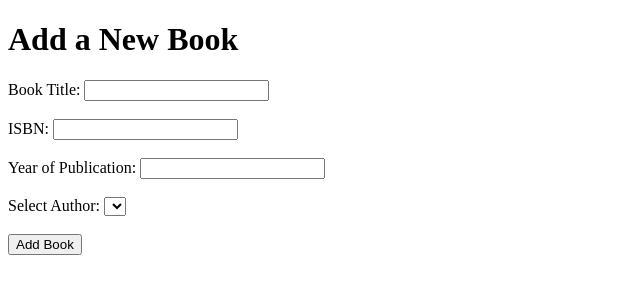
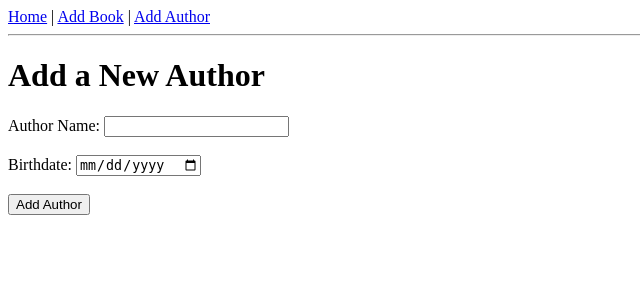
Before and after one commit to ChristianMatuszak/book-alchemy, a Flask app: page /add_author in a window 1280 px wide. Shown: the top 300 px of the page, without its empty margins (0-640 px from the left). Run offline with Flask 3, Linux system fonts and the light colour scheme; lists and menus that the app fills with data are empty.

Commit message:
fix: fixed Code based on feedback
- Added isbn and publication_year validation
- Added test for the validations

- Updated home.html, add_book.html and add_author.html
    - Added Navbar to them
    - Updated home.html to use a grid instead of a list

- Updated app.py
    - Added the validation functions
    - Added logging instead of print
    - Updated functions to work with the validation
    - Updated the date format

```diff
--- a/app.py
+++ b/app.py
@@ -1,6 +1,8 @@
 import os
+import re
+import logging
+import requests
 
-import requests
 from flask import Flask, request, redirect, url_for, render_template, flash
 from datetime import datetime
 from data_models import db, Author, Book
@@ -12,6 +14,9 @@ app.config['SQLALCHEMY_DATABASE_URI'] = f'sqlite:///{db_path}'
 
 db.init_app(app)
 app.secret_key = 'example_key'
+
+logging.basicConfig(level=logging.DEBUG)
+logger = logging.getLogger(__name__)
 
 
 @app.route('/add_author', methods=['GET', 'POST'])
@@ -35,22 +40,32 @@ def add_author():
         birth_date = request.form['birthdate']
         date_of_death = request.form.get('date_of_death')
 
+        today = datetime.today().date()
+
+        if birth_date:
+            birth_date = datetime.strptime(birth_date, '%m/%d/%Y').date()
+
+            if birth_date > today:
+                flash("Birth date cannot be in the future.", 'error')
+                return redirect(url_for('add_author'))
+
+        if date_of_death:
+            date_of_death = datetime.strptime(date_of_death, '%m/%d/%Y').date()
+
+            if date_of_death > today:
+                flash("Death date cannot be in the future.", 'error')
+                return redirect(url_for('add_author'))
+
+            if birth_date and date_of_death < birth_date:
+                flash("Death date cannot be before birth date.", 'error')
+                return redirect(url_for('add_author'))
+
         existing_author = Author.query.filter_by(name=name).first()
-
         if existing_author:
             flash(f"Author {name} already exists in the database.", 'error')
             return redirect(url_for('add_author'))
 
-        if birth_date:
-            birth_date = datetime.strptime(birth_date, '%m/%d/%Y').date()
-
-        if date_of_death:
-            date_of_death = datetime.strptime(date_of_death, '%m/%d/%Y').date()
-        else:
-            date_of_death = None
-
         new_author = Author(name=name, birth_date=birth_date, date_of_death=date_of_death)
-
         db.session.add(new_author)
         db.session.commit()
 
@@ -60,26 +75,32 @@ def add_author():
     return render_template('add_author.html')
 
 
-
 @app.route('/add_book', methods=['GET', 'POST'])
 def add_book():
     """
     Handles the addition of a new book to the database.
 
-    GET: Renders a form to input new book details with a list of authors.
-    POST: Processes the submitted form to create and save a new book entry.
-        - Collects ISBN, title, publication year, and author ID.
-        - Adds the new book to the database.
+    GET:
+        - Retrieves the form for adding a new book, displaying a list of available authors.
+    POST:
+        - Processes the submitted data (title, ISBN, publication year, and selected author).
+        - Adds the new book to the database and commits the changes.
 
-    Flash messages indicate whether the book was added successfully.
+    Flash messages will notify the user whether the book was successfully added or if there were errors.
 
     Returns:
-        Rendered HTML template for book input or redirect on success.
+        - The rendered HTML form for adding a book or a redirect to the same page on success.
     """
     authors = Author.query.all()
 
     if request.method == 'POST':
         isbn = request.form['isbn']
+
+        if not is_valid_isbn(isbn):
+            flash("Invalid ISBN format. Please enter a valid ISBN (ISBN-13 starting with 978).",
+                  'error')
+            return redirect(url_for('add_book'))
+
         title = request.form['title']
         publication_year = request.form['publication_year']
         author_id = request.form['author_id']
@@ -168,7 +189,7 @@ def get_cover_url(isbn):
             cover_id = book_data.get("cover", {}).get("large")
             if cover_id:
                 cover_url = f"{cover_id}"
-                print(f"Cover URL für ISBN {isbn}: {cover_url}")
+                logger.debug(f"Cover URL for ISBN {isbn}: {cover_url}")
 
                 if book:
                     book.cover_url = cover_url
@@ -183,6 +204,8 @@ def get_cover_url(isbn):
     if book:
         book.cover_url = default_cover_url
         db.session.commit()
+
+    logger.warning(f"No cover found for ISBN {isbn}, using default cover.")
     return default_cover_url
 
 @app.route('/book/<int:book_id>/delete', methods=['POST'])
@@ -216,6 +239,49 @@ def delete_book(book_id):
     return redirect(url_for('home'))
 
 
+def is_valid_isbn(isbn):
+    """
+    Validates the ISBN-13 format (starts with 978 and has 13 digits).
+
+    Args:
+        isbn (str): The ISBN number to validate.
+
+    Returns:
+        bool: True if the ISBN is valid, False otherwise.
+    """
+    isbn = isbn.replace("-", "").replace(" ", "")
+
+    if len(isbn) == 13 and isbn.startswith("978"):
+        return bool(re.match(r'^\d{13}$', isbn)) and check_isbn13(isbn)
+
+    return False
+
+
+def check_isbn13(isbn):
+    """
+    Validates an ISBN-13 using the checksum calculation.
+
+    Args:
+        isbn (str): The ISBN-13 number to validate.
+
+    Returns:
+        bool: True if valid, False otherwise.
+    """
+    total = 0
+    for i in range(12):
+        digit = int(isbn[i])
+        if i % 2 == 0:
+            total += digit
+        else:
+            total += digit * 3
+
+    checksum = 10 - (total % 10)
+    if checksum == 10:
+        checksum = 0
+
+    return int(isbn[12]) == checksum
+
+
 # with app.app_context():
 # db.create_all()
 
--- a/templates/add_author.html
+++ b/templates/add_author.html
@@ -4,29 +4,27 @@
     <meta charset="UTF-8">
     <meta name="viewport" content="width=device-width, initial-scale=1.0">
     <meta http-equiv="X-UA-Compatible" content="ie=edge">
-    <title>Add a Book</title>
+    <title>Add an Author</title>
 </head>
 <body>
-    <h1>Add a New Book</h1>
 
-    <form action="/add_book" method="POST">
-        <label for="title">Book Title:</label>
-        <input type="text" id="title" name="title" required><br><br>
+    <nav>
+    <a href="{{ url_for('home') }}">Home</a> |
+    <a href="{{ url_for('add_book') }}">Add Book</a> |
+    <a href="{{ url_for('add_author') }}">Add Author</a>
+    </nav>
+    <hr>
 
-        <label for="isbn">ISBN:</label>
-        <input type="text" id="isbn" name="isbn" required><br><br>
+    <h1>Add a New Author</h1>
 
-        <label for="publication_year">Year of Publication:</label>
-        <input type="number" id="publication_year" name="publication_year" required><br><br>
+    <form action="/add_author" method="POST">
+        <label for="name">Author Name:</label>
+        <input type="text" id="name" name="name" required><br><br>
 
-        <label for="author_id">Select Author:</label>
-        <select id="author_id" name="author_id" required>
-            {% for author in authors %}
-                <option value="{{ author.id }}">{{ author.name }}</option>
-            {% endfor %}
-        </select><br><br>
+        <label for="birthdate">Birthdate:</label>
+        <input type="date" id="birthdate" name="birthdate" required><br><br>
 
-        <input type="submit" value="Add Book">
+        <input type="submit" value="Add Author">
     </form>
 
     {% with messages = get_flashed_messages() %}
--- a/templates/add_book.html
+++ b/templates/add_book.html
@@ -7,6 +7,12 @@
     <title>Add a Book</title>
 </head>
 <body>
+    <nav>
+        <a href="{{ url_for('home') }}">Home</a> |
+        <a href="{{ url_for('add_book') }}">Add Book</a> |
+        <a href="{{ url_for('add_author') }}">Add Author</a>
+    </nav>
+    <hr>
     <h1>Add a New Book</h1>
 
     <form action="/add_book" method="POST">
```
Also changed, not shown: templates/home.html (+16 -6 lines), testing/test_isbn.py (added, +56 -0 lines), testing/test_publication_year.py (added, +79 -0 lines), data/library.sqlite.
